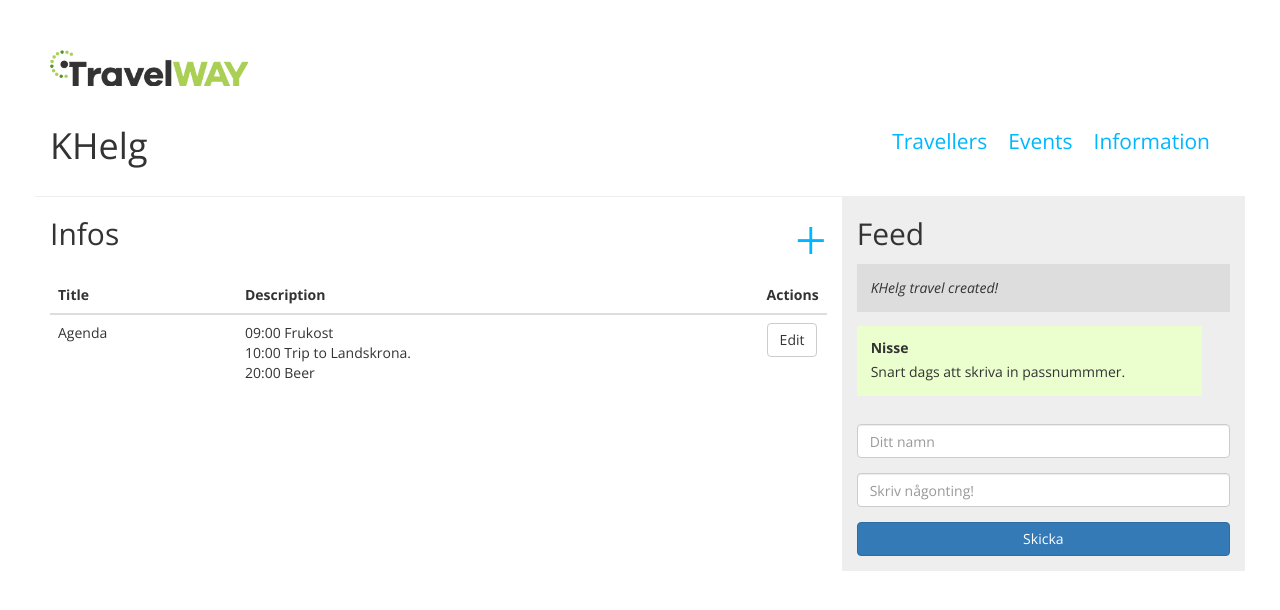
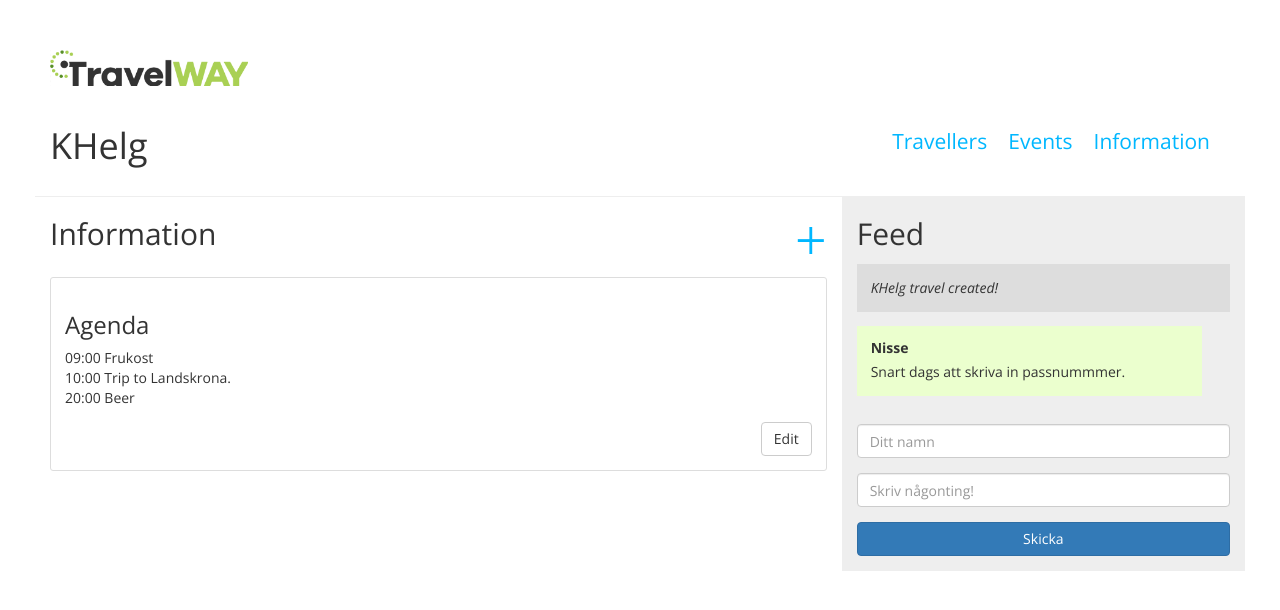
Before and after one commit to jayway/KHelg2015-Team4-server, a Node server app: page /infos in a window 1280 px wide. Shown: the top 610 px of the page. Run offline with Node 20, Linux system fonts and the light colour scheme; some libraries are stand-ins or nearby versions; some web fonts are replaced.

Commit message:
Style information entries

```diff
--- a/public/stylesheets/style.css
+++ b/public/stylesheets/style.css
@@ -51,7 +51,7 @@ a {
 .header h2 {
   flex: 1 1;
 }
-.actions {
+table .actions {
   width: 1%;
 }
 
@@ -92,3 +92,21 @@ td time {
 .add-log-message {
   margin-top: 2em;
 }
+
+.info-entry {
+  padding: 1em;
+  border: 1px solid #ddd;
+  border-radius: 3px;
+  margin-bottom: 1em;
+}
+
+.info-entry .content {
+  margin-bottom: 1em;
+}
+
+.info-entry .actions {
+  text-align: right;
+}
+.info-entry .actions a {
+  display: inline-block;
+}
--- a/views/infos.jade
+++ b/views/infos.jade
@@ -3,22 +3,17 @@ block content
     .row
         .infos.col-xs-12.col-sm-8.col-md-8.col-lg-8
             .header
-                h2 Infos
+                h2 Information
                 a.add-event(href="/infos/new")
                     span.glyphicon.glyphicon-plus
-            table.table.events
-                thead
-                    tr
-                        th Title
-                        th Description
-                        th.actions Actions
-                each info in infos
-                    tr
-                        td= info.title
-                        td
-                          each row in info.description.split('\n')
-                            div= row
-                        td.actions
-                            a(href='infos/edit/#{id}' class="btn btn-default") Edit
+            .info-entries
+              each info in infos
+                .info-entry
+                  h3= info.title
+                  .content
+                    each row in info.description.split('\n')
+                      div= row
+                  .actions
+                    a(href='#' class="btn btn-default") Edit
         .sidebar.col-xs-12.col-sm-4.col-md-4.col-lg-4
           include log.jade
```
